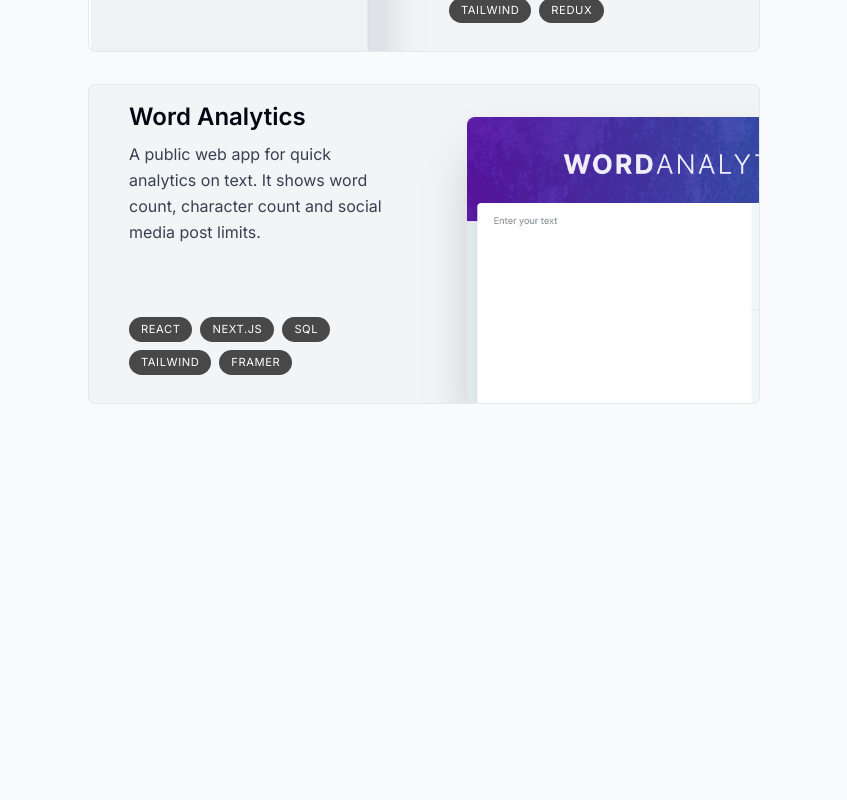
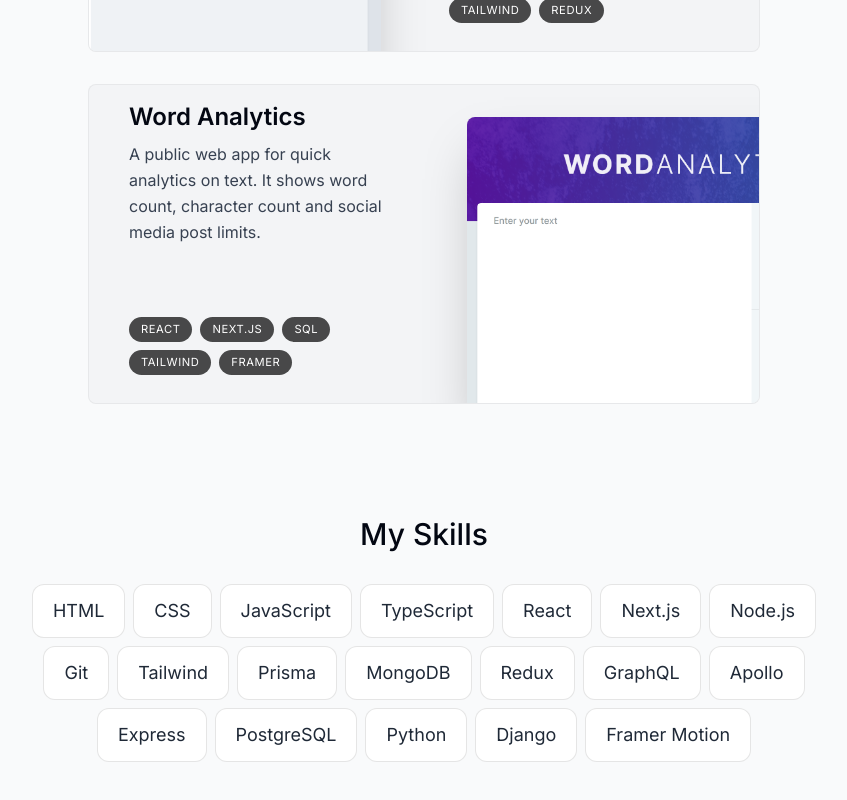
Before and after one commit to xvalexandrexv/Portefolio-Alex, a Next.js app: page / in a window 1280 px wide. Shown: the part 1900-2700 px from the top of the page, without its empty margins (216-1063 px from the left). Built offline with nearby package versions, Linux system fonts and the light colour scheme.

Commit message:
Experience style/animation tree, email/message box, buttnon animation added

```diff
--- a/app/globals.css
+++ b/app/globals.css
@@ -1,3 +1,11 @@
 @tailwind base;
 @tailwind components;
 @tailwind utilities;
+
+html {
+    --line-color: #e5e7eb
+}
+
+.borderBlack {
+    @apply border border-black/10
+}
--- a/app/layout.tsx
+++ b/app/layout.tsx
@@ -18,7 +18,7 @@
   return (
     <html lang="en" className="!scroll-smooth">
       <body className={`${inter.className} bg-gray-50 text-gray-950 relative
-      h-[5000px] pt-28 sm:-36`}>
+      pt-28 sm:-36`}>
         <div className='bg-[#fbe2e3] absolute top-[-6rem] right-[11rem]
         h-[31.25rem] -z-10 w-[31.25rem] rounded-full blur-[10rem]
         sm:w-[68.75rem]'></div>
--- a/app/page.tsx
+++ b/app/page.tsx
@@ -1,7 +1,10 @@
 import About from "@/components/about";
+import Contact from "@/components/contact";
+import Experience from "@/components/experience";
 import Intro from "@/components/intro";
 import Projects from "@/components/projects";
 import SectionDivider from "@/components/section-divider";
+import Skills from "@/components/skills";
 
 export default function Home() {
   return (
@@ -10,6 +13,9 @@
     <SectionDivider/>
     <About/>
     <Projects/>
+    <Skills />
+    <Experience/>
+    <Contact />
   </main>
   )
 }
--- a/components/about.tsx
+++ b/components/about.tsx
@@ -5,7 +5,7 @@
 import { useSectionInView } from '@/lib/hooks';
 
 export default function About() {
-  const { ref } = useSectionInView("About");
+  const { ref } = useSectionInView("About", 0.8);
 
   return (
     <motion.section
--- /dev/null
+++ b/components/contact.tsx
@@ -0,0 +1,53 @@
+"use client"
+
+import React from 'react'
+import SectionHeading from './section-heading'
+import { FaPaperPlane } from 'react-icons/fa'
+import { useSectionInView } from '@/lib/hooks';
+import { motion } from "framer-motion";
+
+
+
+export default function Contact() {
+const { ref } = useSectionInView("Contact", 0.5);
+  return (
+    <motion.section
+        ref={ref}
+        id="contact"
+        className="mb-20 sm:mb-28 w-[min(100%,38rem)] text-center"
+        initial={{opacity: 0}}
+        whileInView={{opacity:1}}
+        transition={{duration: 1}}
+        viewport={{once: true}}
+        >
+        <SectionHeading>Contact Me</SectionHeading>
+            <p className="text-gray-700 -mt-6">Please contact me directly at {" "}
+                <a className="underline"
+                href="mailto:alexandrefigueiredoesilva@gmail.com">
+                alexandrefigueiredoesilva@gmail.com</a> {" "}
+                or through this form.
+            </p>
+
+            <form className="mt-10 flex flex-col">
+                <input
+                    className="h-14 px-4 rounded-lg borderBlack"
+                    type="email"
+                    placeholder="Your email"/>
+                <textarea
+                    className="h-52 my-3 rounder-lg borderBlack p-4"
+                    placeholder="Your message"/>
+                <button
+                    className="group flex items-center justify-center h-[3rem] w-[8rem] bg-gray-900 text-white rounded-full
+                    outline-none transition-all focus:scale-110
+                    hover:scale-110 hover:bg-gray-950 active:scale-105"
+                    type="submit"
+                    >
+                    Submit <FaPaperPlane className="text-xs
+                    opacity-70 transition-all
+                    group-hover: translate-x-1
+                    group-hover:-translate-y-1 "/> {" "}
+                </button>
+            </form>
+    </motion.section>
+  )
+}
--- /dev/null
+++ b/components/experience.tsx
@@ -0,0 +1,60 @@
+"use client"
+
+import React from 'react'
+import SectionHeading from './section-heading'
+import { VerticalTimeline, VerticalTimelineElement } from "react-vertical-timeline-component";
+import "react-vertical-timeline-component/style.min.css";
+import { experiencesData } from '@/lib/data';
+import { useInView } from 'react-intersection-observer';
+import { useSectionInView } from '@/lib/hooks';
+
+
+
+export default function Experience() {
+
+  const { ref } = useSectionInView("Experience");
+  return (
+    <section ref={ref} id="experience"
+    className="scroll-mt-28 mb-28 sm:40"
+    >
+        <SectionHeading>My experience</SectionHeading>
+        <VerticalTimeline lineColor="">
+        {experiencesData.map((item, index) => {
+          const { ref, inView } = useInView({
+            threshold: 0,
+          });
+          return (
+            <div key={index} ref={ref} className="vertical-timeline-element">
+              <VerticalTimelineElement
+                contentStyle={{
+                  background: '#f3f4f6',
+                  boxShadow: 'none',
+                  border: '1px solid rgba(0, 0, 0, 0.05)',
+                  textAlign: 'left',
+                  padding: '1.3rem 2rem',
+                }}
+                contentArrowStyle={{
+                  borderRight: '0.4rem solid #9ca3af',
+                }}
+                visible={inView}
+                date={item.date}
+                icon={item.icon}
+                iconStyle={{
+                  background: 'white',
+                  fontSize: '1.5rem',
+                }}
+              >
+                <h3 className="font-semibold capitalize">{item.title}</h3>
+                <p className="!mt-0 font-normal">{item.location}</p>
+                <p className="!mt-1 !font-normal text-gray-700">
+                  {item.description}
+                </p>
+              </VerticalTimelineElement>
+            </div>
+          );
+        })}
+        </VerticalTimeline>
+
+    </section>
+  );
+}
--- a/components/header.tsx
+++ b/components/header.tsx
@@ -49,7 +49,7 @@
 
                                 {
                                     link.name === activeSection && (
-                                    <motion.span className="bg-gray-100 rounded-full absolute inset-0
+                                    <motion.span className="bg-gray-500 rounded-full absolute inset-0
                                     -z-10"
                                     layoutId="activeSection"
                                     transition={{
--- a/components/projects.tsx
+++ b/components/projects.tsx
@@ -1,4 +1,4 @@
-"use client"
+"use client";
 
 import React from 'react'
 import SectionHeading from './section-heading'
@@ -11,7 +11,7 @@
   const { ref } = useSectionInView("Projects", 0.5);
 
   return (
-    <section ref={ref} className="scroll-mt-28" id="projects">
+    <section ref={ref} className="scroll-mt-28 mb-28" id="projects">
         <SectionHeading>My projects</SectionHeading>
 
         <div>
--- /dev/null
+++ b/components/skills.tsx
@@ -0,0 +1,51 @@
+"use client"
+
+import React from 'react'
+import SectionHeading from './section-heading'
+import { skillsData } from '@/lib/data'
+import { useSectionInView } from '@/lib/hooks'
+import { animate, delay, motion } from 'framer-motion'
+
+const fadeInAnimationVariants = {
+    initial: {
+        opacity: 0,
+        y:100
+    },
+    animate: (index: number) => ({ // com parenteses ou posso simplesmente wrap com um return
+     // return {}
+        opacity: 1,
+        y: 0,
+        transition: {
+            delay: 0.05 * index
+        }
+    }),
+};
+
+export default function Skills() {
+    const { ref } = useSectionInView("Skills");
+
+  return (
+    <section id="skills" ref={ref} className="mb-28 max-w-[53rem] scroll-m-28 text-center sm:mb-40">
+        <SectionHeading>My Skills</SectionHeading>
+
+        <ul className="flex flex-wrap justify-center gap-2 text-lg text-gray-800">
+            {
+                skillsData.map((skills, index) =>(
+                    <motion.li className="bg-white border border-black/[0.1]
+                     rounded-xl px-5 py-3"
+                    key={index}
+                    variants={fadeInAnimationVariants}
+                    initial = "initial"
+                    whileInView= "animate"
+                    viewport={{
+                        once: true
+                    }}
+                    custom={index}
+                    >{skills}</motion.li>
+                ))
+            }
+        </ul>
+
+    </section>
+  )
+}
--- a/package.json
+++ b/package.json
@@ -23,7 +23,11 @@
     "react-dom": "18.2.0",
     "react-icons": "^5.0.1",
     "react-intersection-observer": "^9.8.2",
+    "react-vertical-timeline-component": "^3.6.0",
     "tailwindcss": "3.4.3",
     "typescript": "5.4.3"
+  },
+  "devDependencies": {
+    "@types/react-vertical-timeline-component": "^3.3.6"
   }
 }
```
Also changed, not shown: 1 other file (tests, documents, lock files or other folders).
